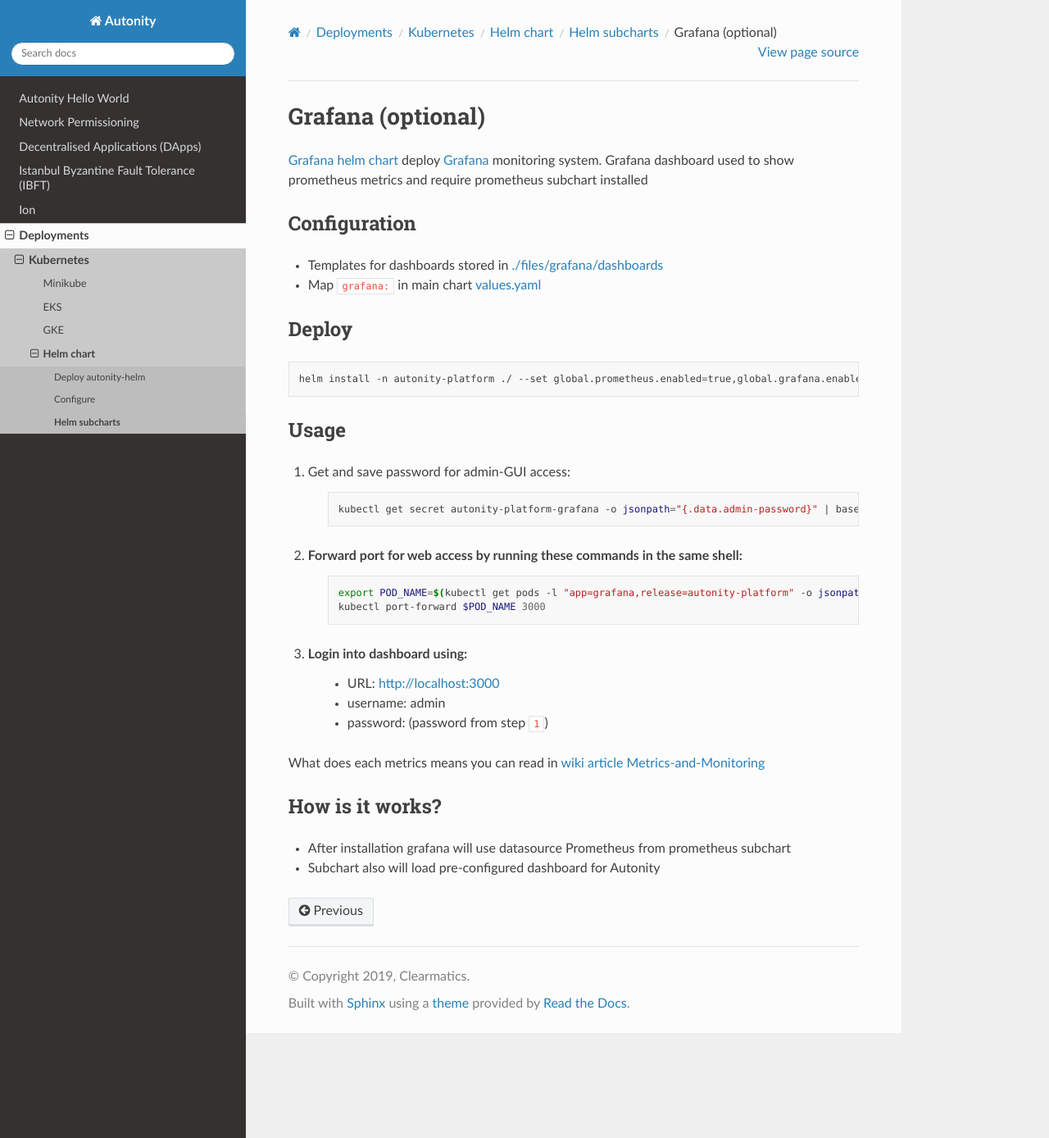
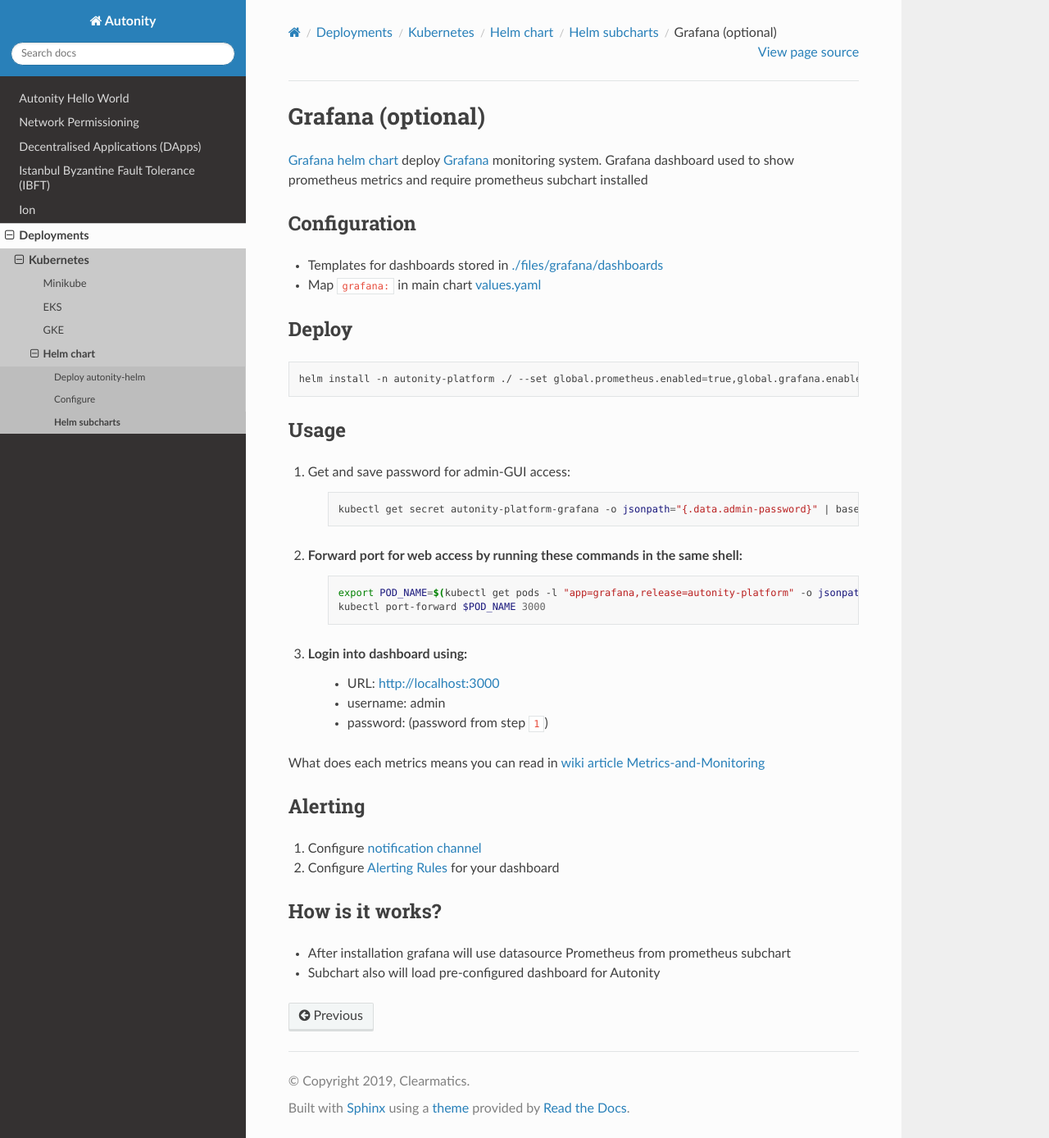
Before and after one commit to mtint/autonity-docs, a Sphinx documentation site: the page built from source/deploy/kubernetes/helm/subcharts/grafana.rst, in a window 1280 px wide and 1388 px high. Shown: the whole window at 82% size. Built offline with Sphinx 7.4.7 and the Read the Docs theme 2.0.0, drawn with Linux system fonts in a browser that asks for light colours.

Commit message:
Add grafana alerting

```diff
--- a/source/deploy/kubernetes/helm/install.rst
+++ b/source/deploy/kubernetes/helm/install.rst
@@ -5,7 +5,7 @@
 
 .. code:: bash
 
-    git clone https://github.com/clearmatics/autonity-helm.git -b v0.4.1
+    git clone https://github.com/clearmatics/autonity-helm.git -b v0.4.2
     cd autonity-helm
     helm dependency update
     helm install -n autonity-platform ./
--- a/source/deploy/kubernetes/helm/subcharts/grafana.rst
+++ b/source/deploy/kubernetes/helm/subcharts/grafana.rst
@@ -41,6 +41,12 @@
 
 What does each metrics means you can read in `wiki article Metrics-and-Monitoring`_
 
+Alerting
+~~~~~~~~
+
+1. Configure `notification channel`_
+2. Configure `Alerting Rules`_ for your dashboard
+
 How is it works?
 ~~~~~~~~~~~~~~~~
 * After installation grafana will use datasource Prometheus from prometheus subchart
@@ -51,3 +57,5 @@
 .. _values.yaml: https://github.com/clearmatics/autonity-helm/blob/master/values.yaml
 .. _Grafana helm chart: https://github.com/helm/charts/tree/master/stable/grafana
 .. _wiki article Metrics-and-Monitoring: https://github.com/clearmatics/autonity/wiki/Metrics-and-Monitoring
+.. _notification channel: https://grafana.com/docs/alerting/notifications/
+.. _Alerting Rules: https://grafana.com/docs/alerting/rules/
```
